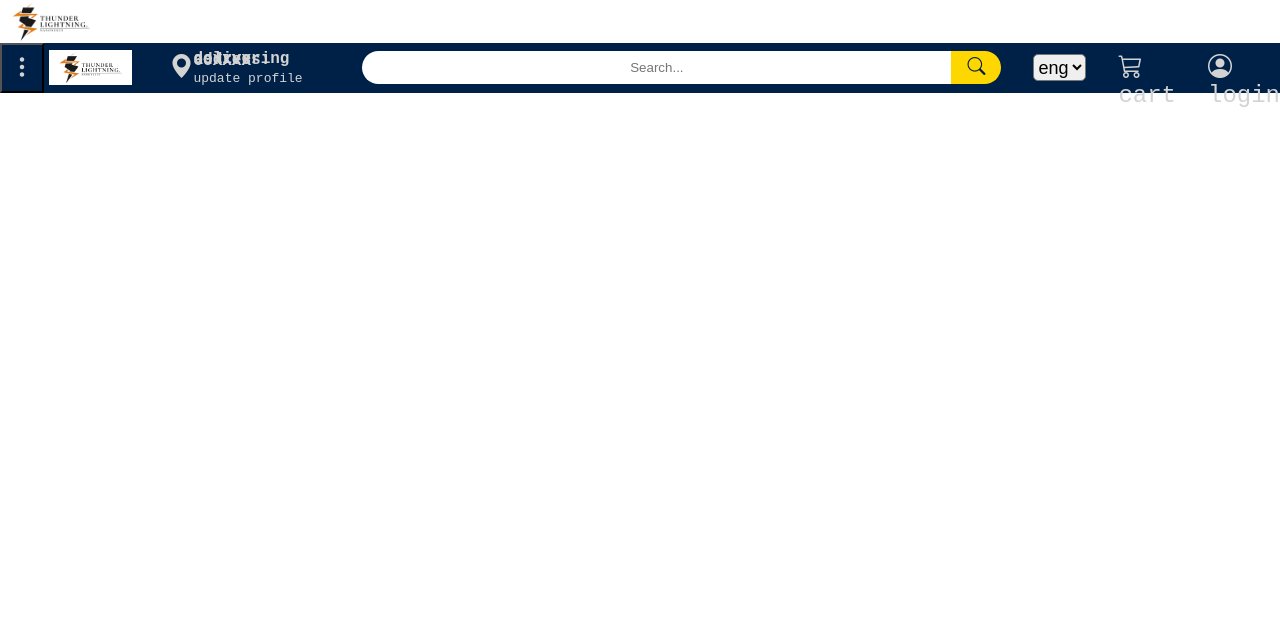
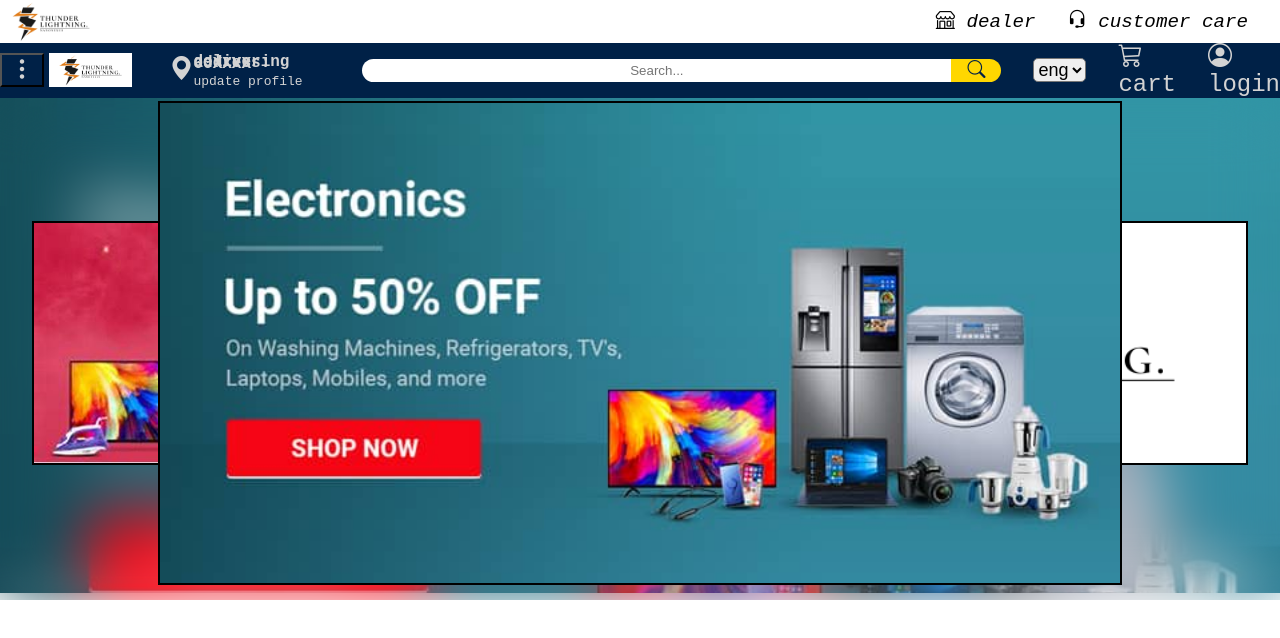
Before and after one commit to Sarath-Dharmaraj/E-Commerce, a plain HTML site: page index.html in a window 1280 px wide. Drawn offline with nearby package versions, Linux system fonts and the light colour scheme; a web font is replaced by a local one.

Commit message:
section 1 got updated

```diff
--- a/css.css
+++ b/css.css
@@ -1,20 +1,28 @@
 body {
     margin: 0;
     max-width: 100%;
-    box-sizing: border-box;
+
     font-family: "Audiowide", monospace;
-}#header-logo-image{
+}
+/* header - section 1 */
+#header-top-image{
     width: 8%;
-    margin: 0px;
     border: 0cap;
     vertical-align: middle;
 }
+#header-top-dealer,#header-top-customercare{
+    color: black;
+    font-weight:500;
+    font-size: larger;
+}
+/* header - section 2 */
 #header-container{
     background-color: #002147;
     color: lightgray;
     display: flex;
     align-items: center;
-    height:50px;
+    position: fixed;
+    z-index: 5;
     max-width: 100%;
 }
 #header-container-3dot{
@@ -81,3 +89,48 @@ body {
     color: lightgrey;
     background-color: transparent;
 }
+/* dicound - div element */
+#discount{
+    background-color: skyblue;
+    height: 500px;
+    color: black;
+    margin-top: 50px;
+    display: flex;
+    justify-content: center;
+    align-items: center;
+    gap: 2.5%;
+    max-width: 100%;
+    background-image: url(discount-1.jpg);
+    background-size: cover;
+}
+#discount::before{
+    content: "";
+    position: absolute;
+    top: 100px;
+    width: 100%;
+    height: 500px;
+    backdrop-filter: blur(30px);
+}
+#discount-img-1{
+    position: absolute;
+    height: 60% !important;
+    width: auto !important;
+    z-index: 2;
+}
+#discount-img-2{
+    position: absolute;
+    left: 2.5%;
+    height: 30% !important;
+    width: auto !important;
+    z-index: 1;
+}
+#discount-img-3{
+   position: absolute;
+    right: 2.5%;
+    height: 30% !important;
+    width: auto !important;
+    z-index: 1;
+}
+#discount img{
+    border: 2px solid black;
+}
--- a/index.html
+++ b/index.html
@@ -8,11 +8,13 @@
             <link rel="stylesheet" href="https://fonts.googleapis.com/css?family=Sofia">
     </head>
     <body>
-        <header style="background-color:white; color: white;">
-                    <div id="header-logo">
-                        <img id="header-logo-image" src="Electric.png" alt="Logo">
-                    </div>
-                    <div id="header-container">
+        <header style="background-color:white; color: white; display:">
+                    <section id="header-top" style="display: flex; align-items:center;">
+                        <img id="header-top-image" src="Electric.png" alt="Logo">
+                        <i id="header-top-dealer" class="bi bi-shop" style="margin-left: auto;"> dealer</i>
+                        <i id="header-top-customercare" class="bi bi-headset" style="margin: 0 2.5% 0 2.5%;"> customer care</i>
+                    </section>
+                    <section id="header-container">
                         <button id="header-container-3dot"><i class="bi bi-three-dots-vertical"></i></button>
                         <img id="header-container-image" src="Electric.png" alt="Logo" style="width: 6.5% ;margin: 5px;">
                         <div id="header-container-address">
@@ -23,7 +25,6 @@
                             </div>
                         </div>
                         <div id="header-container-search">
-                            <!--<button id="header-container-search-disabled-button" style="background-color: rgb(253, 253, 253);" disabled><i class="bi bi-airplane-fill" style="background-color: rgb(253, 254, 255); color: rgb(252, 254, 255);"></i></button> -->
                             <input type="text" id="header-container-search-box" placeholder="Search...">
                             <button id="header-container-search-icon"><i class="bi bi-search" ></i></button>
                         </div>
@@ -33,14 +34,18 @@
                             <option value="option2">tam</option>
                             <option value="option3">spa</option>
                         </select>
-                        <button id="header-container-cart" style="" ><i class="bi bi-cart3"></i> cart</button>
+                        <button id="header-container-cart"><i class="bi bi-cart3"></i> cart</button>
                         <button id="header-container-login"><i class="bi bi-person-circle"></i> login</button>
-                    </div>
+                    </section>
         </header>
+        <section id="discount" style="">
+            <img id="discount-img-1" src="discount-1.jpg">
+            <img id="discount-img-2" src="discount-2.jpeg">
+            <img id="discount-img-3" src="Electric.png">
+        </section>
+
         <!--
-        <div style="background-color:brown ;">
-            discount
-        </div>
+
         <div style="background-color:blue;">
             slide
         </div>
```
Also changed, not shown: discount-1.jpg (added), discount-2.jpeg (added), discount-3.jpeg (added).
